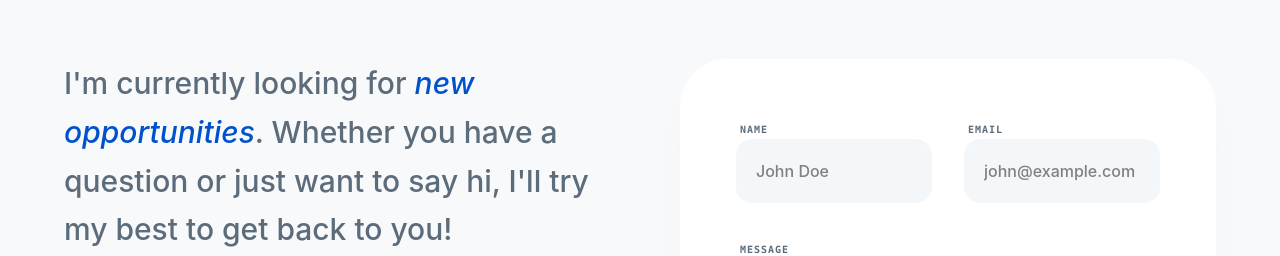
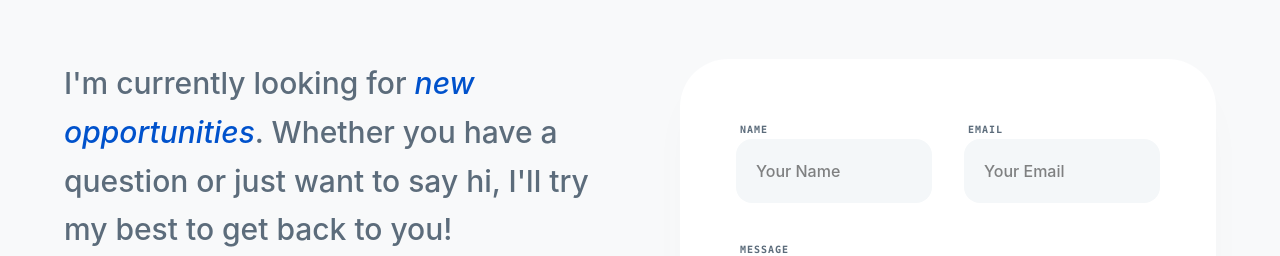
Before and after one commit to Linash0807/portfolio-v2, a React (Vite) app: page / in a window 1280 px wide. Shown: the part 10000-10256 px from the top of the page. Built offline with nearby package versions, Linux system fonts and the light colour scheme.

Commit message:
added animations

```diff
--- a/src/components/Contact.tsx
+++ b/src/components/Contact.tsx
@@ -117,11 +117,11 @@ const Contact = () => {
                                             <div className="grid grid-cols-1 md:grid-cols-2 gap-6 md:gap-8">
                                                 <div className="space-y-3">
                                                     <label className="text-[10px] font-mono font-black text-[#5c6c7b] uppercase tracking-widest ml-1">Name</label>
-                                                    <input type="text" name="name" required placeholder="John Doe" className="w-full bg-[#f4f7f9] border-none rounded-2xl p-4 md:p-5 text-base font-medium focus:ring-2 focus:ring-primary/20 transition-all" />
+                                                    <input type="text" name="name" required placeholder="Your Name" className="w-full bg-[#f4f7f9] border-none rounded-2xl p-4 md:p-5 text-base font-medium focus:ring-2 focus:ring-primary/20 transition-all" />
                                                 </div>
                                                 <div className="space-y-3">
                                                     <label className="text-[10px] font-mono font-black text-[#5c6c7b] uppercase tracking-widest ml-1">Email</label>
-                                                    <input type="email" name="email" required placeholder="john@example.com" className="w-full bg-[#f4f7f9] border-none rounded-2xl p-4 md:p-5 text-base font-medium focus:ring-2 focus:ring-primary/20 transition-all" />
+                                                    <input type="email" name="email" required placeholder="Your Email" className="w-full bg-[#f4f7f9] border-none rounded-2xl p-4 md:p-5 text-base font-medium focus:ring-2 focus:ring-primary/20 transition-all" />
                                                 </div>
                                             </div>
                                             <div className="space-y-3">
```
